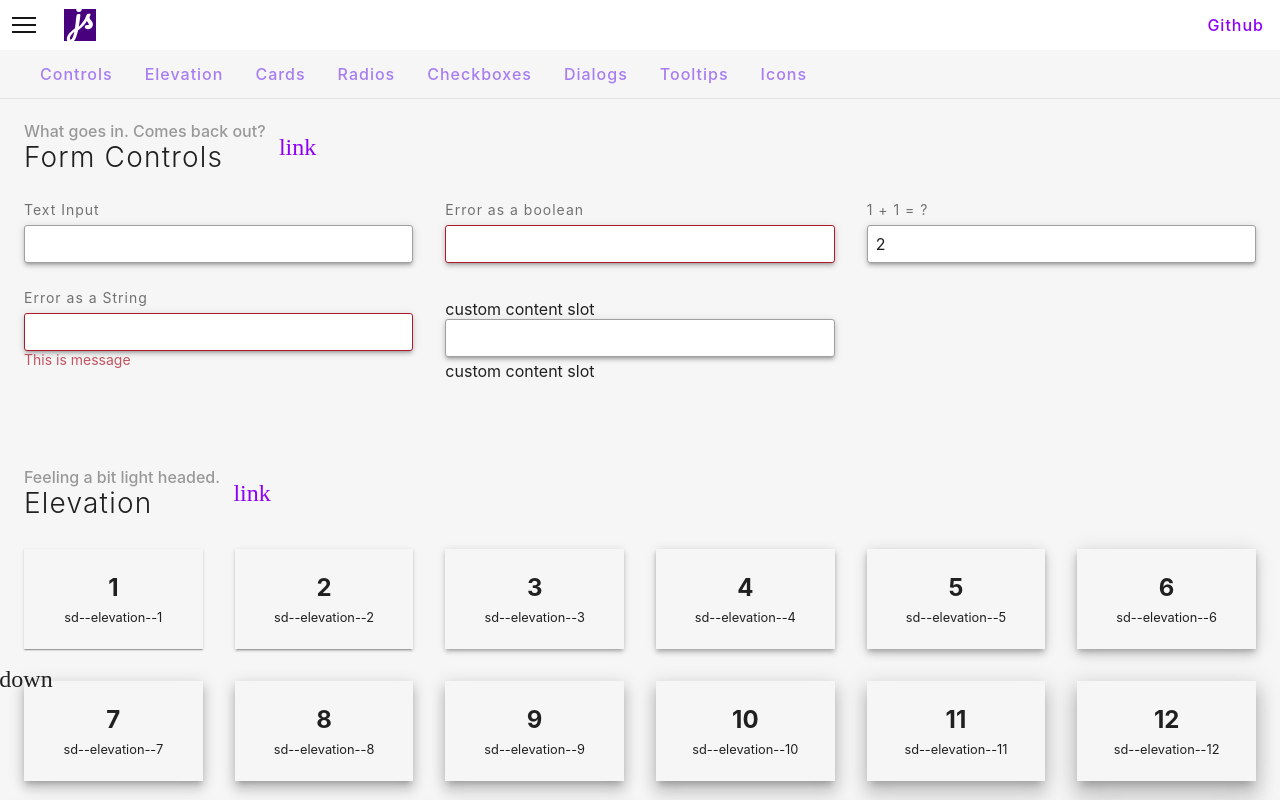
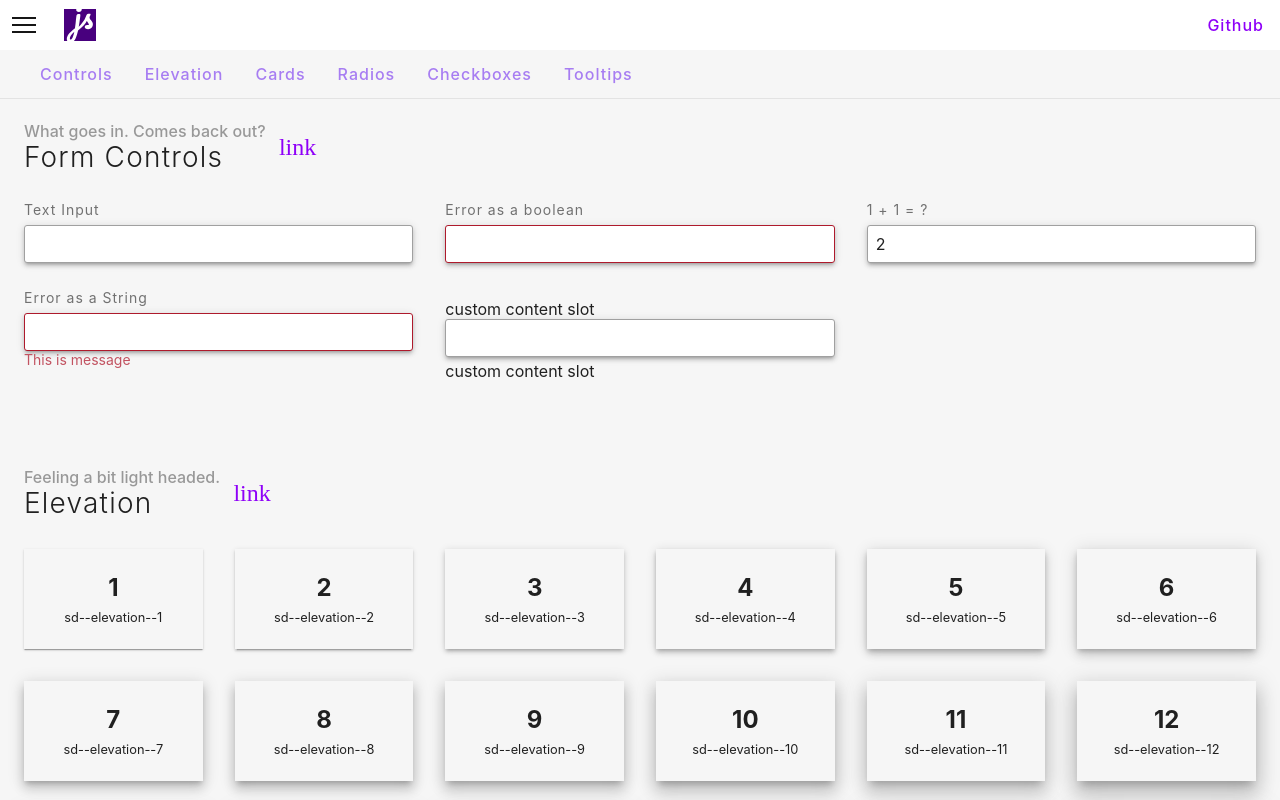
Before and after one commit to strizich/sdui, a Vue app: page / in a window 1280 px wide. Shown: the top 800 px of the page. Built offline with nearby package versions, Linux system fonts and the light colour scheme.

Commit message:
Add overflow scrolling to sidebar.

```diff
--- a/src/components/TheSidebar.vue
+++ b/src/components/TheSidebar.vue
@@ -77,6 +77,8 @@ export default {
   flex-direction: column;
   justify-content: space-between;
   height: 100%;
+  max-height: 100vh;
+  overflow-y: auto ;
   &__list{
     margin:32px 0 0 0;
     padding:0;
--- a/src/library/components/SdLayout/SdLayout.vue
+++ b/src/library/components/SdLayout/SdLayout.vue
@@ -99,7 +99,7 @@ export default {
       &--open {
         .sd--layout__content {
           transition: margin-left .2s ease-in-out;
-          margin-left: 200px;
+          margin-left: 250px;
         }
       }
     }
@@ -111,13 +111,13 @@ export default {
     }
     &__sidebar {
       transition: opacity .2s ease-in-out, left .2s ease-in-out;
-      max-width: 200px;
+      max-width: 250px;
       width: 100%;
       background: var(--background-highlight);
       align-self: stretch;
       position:fixed;
       top: 50px;
-      left: -200px;
+      left: -250px;
       bottom: 0;
       opacity: 1;
       z-index:1000;
--- a/src/library/components/SdLayout/SdNav.vue
+++ b/src/library/components/SdLayout/SdNav.vue
@@ -21,7 +21,7 @@ export default {
 
   .sd--nav{
     list-style-type: none;
-    margin: 0;
+    margin: 16px 0 16px;
     padding: 0;
     &__list-item {
       margin:0;
--- a/src/library/scss/_scrollbar.scss
+++ b/src/library/scss/_scrollbar.scss
@@ -1,15 +1,16 @@
 @import '../components/SdElevation/mixins';
 
 ::-webkit-scrollbar{
-  width: 10px;
+  width: 8px;
   padding: 4px;
 }
 
 ::-webkit-scrollbar-track{
-  background-color: var(--background-highlight);
+  background-color: var(--background-accent);
 }
 
 ::-webkit-scrollbar-thumb{
+  border-radius: 30px;
   background-color: var(--disabled);
   transition: all .6s ease-in-out;
   &:hover{
@@ -18,7 +19,5 @@
 }
 
 ::-webkit-scrollbar-button{
-  background: var(--background-accent);
-  width: 16px;
-  height:16px;
+  display:none;
 }
--- a/src/views/Home.vue
+++ b/src/views/Home.vue
@@ -21,9 +21,7 @@
       <card-demo id="cards" />
       <radio-demo id="radios" />
       <checkbox-demo id="checkboxes" />
-      <dialog-demo id="dialogs" />
       <tooltip-demo id="tooltips" />
-      <icon-demo id="icons" />
     </div>
   </div>
 </div>
@@ -35,10 +33,8 @@ import FormControlDemo from '@/components/FormControlDemo'
 import RadioDemo from '@/components/RadioDemo'
 import CardDemo from '@/components/CardDemo'
 import ElevationDemo from '@/components/ElevationDemo'
-import DialogDemo from '@/components/DialogDemo'
 import CheckboxDemo from '@/components/CheckboxDemo'
 import TooltipDemo from '@/components/TooltipDemo'
-import IconDemo from '@/components/IconDemo'
 import { SdContainer, SdRouterLink } from '@/library'
 
 const COMPONENT_SECTIONS = [
@@ -58,23 +54,15 @@ const COMPONENT_SECTIONS = [
     name: 'Checkboxes',
     id: '#checkboxes'
   }, {
-    name: 'Dialogs',
-    id: '#dialogs'
-  }, {
     name: 'Tooltips',
     id: '#tooltips'
-  }, {
-    name: 'Icons',
-    id: '#icons'
   }
 ]
 
 export default defineComponent({
   name: 'Home',
   components: {
-    IconDemo,
     CardDemo,
-    DialogDemo,
     RadioDemo,
     CheckboxDemo,
     TooltipDemo,
```
